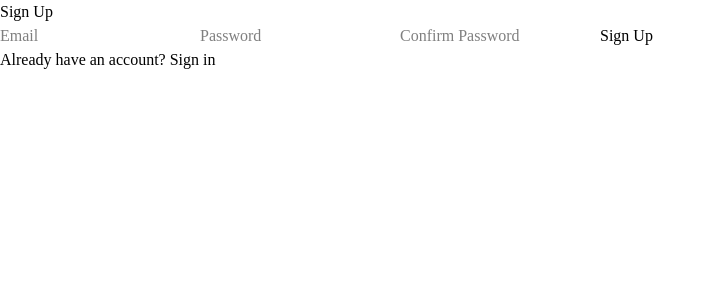
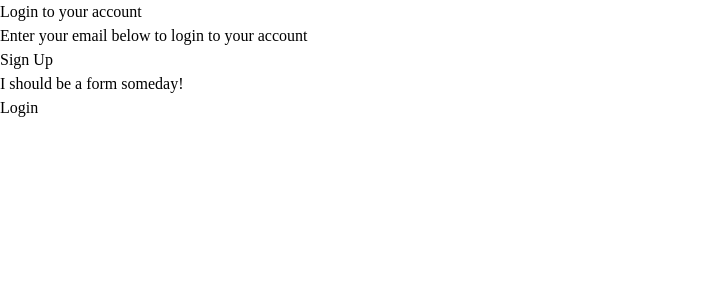
Before and after one commit to gwitcig2/Japanese-Practice-Website, a React (Vite) app in the folder client/: page /signup in a window 1280 px wide. Shown: the top 300 px of the page, without its empty margins (0-716 px from the left). Built offline with nearby package versions, Linux system fonts and the light colour scheme; no server answers.

Commit message:
Installed prettier and modified SignupPage to use a shadch/ui card component

```diff
--- a/client/src/features/auth/SignupPage.tsx
+++ b/client/src/features/auth/SignupPage.tsx
@@ -1,77 +1,38 @@
-import { useState } from "react";
-import { Link } from "react-router-dom";
-import AuthLayout from "./AuthLayout.tsx";
+import { Button } from "@/components/ui/button"
+import {
+    Card,
+    CardAction,
+    CardContent,
+    CardDescription,
+    CardFooter,
+    CardHeader,
+    CardTitle,
+} from "@/components/ui/card"
+/*
+import { Input } from "@/components/ui/input"
+import { Label } from "@/components/ui/label"
+ */
 
-function SignupPage() {
-    const [email, setEmail] = useState("");
-    const [password, setPassword] = useState("");
-    const [confirm, setConfirm] = useState("");
-    const [error, setError] = useState<string | null>(null);
-    const [loading, setLoading] = useState(false);
-
-    const handleSubmit = async (e: React.FormEvent) => {
-        e.preventDefault();
-        if (!email || !password || !confirm) return setError("All fields are required.");
-        if (password !== confirm) return setError("Passwords do not match.");
-
-        try {
-            setLoading(true);
-            setError(null);
-            await new Promise((res) => setTimeout(res, 800)); // fake request
-            console.log("Signup success:", { email });
-        } catch (err: any) {
-            setError(err.message || "Signup failed.");
-        } finally {
-            setLoading(false);
-        }
-    };
-
+export default function SignupPage() {
     return (
-        <AuthLayout title="Sign Up">
-            <form onSubmit={handleSubmit} className="space-y-4">
-                {error && <div className="text-red-600 text-sm">{error}</div>}
-
-                <input
-                    type="email"
-                    placeholder="Email"
-                    value={email}
-                    onChange={(e) => setEmail(e.target.value)}
-                    className="w-full border rounded p-2"
-                />
-
-                <input
-                    type="password"
-                    placeholder="Password"
-                    value={password}
-                    onChange={(e) => setPassword(e.target.value)}
-                    className="w-full border rounded p-2"
-                />
-
-                <input
-                    type="password"
-                    placeholder="Confirm Password"
-                    value={confirm}
-                    onChange={(e) => setConfirm(e.target.value)}
-                    className="w-full border rounded p-2"
-                />
-
-                <button
-                    type="submit"
-                    disabled={loading}
-                    className="w-full bg-indigo-600 text-white py-2 rounded hover:bg-indigo-700 disabled:opacity-60"
-                >
-                    {loading ? "Creating account..." : "Sign Up"}
-                </button>
-            </form>
-
-            <p className="mt-4 text-sm text-center">
-                Already have an account?{" "}
-                <Link to="/login" className="text-indigo-600 hover:underline">
-                    Sign in
-                </Link>
-            </p>
-        </AuthLayout>
-    );
+        <Card className="w-full max-w-sm">
+            <CardHeader>
+                <CardTitle>Login to your account</CardTitle>
+                <CardDescription>
+                    Enter your email below to login to your account
+                </CardDescription>
+                <CardAction>
+                    <Button variant="link">Sign Up</Button>
+                </CardAction>
+            </CardHeader>
+            <CardContent>
+                <p>I should be a form someday!</p>
+            </CardContent>
+            <CardFooter className="flex-col gap-2">
+                <Button type="submit" className="w-full">
+                    Login
+                </Button>
+            </CardFooter>
+        </Card>
+    )
 }
-
-export default SignupPage
--- a/package.json
+++ b/package.json
@@ -32,6 +32,7 @@
     "mongodb": "^6.18.0",
     "mongoose": "^8.17.1",
     "openai": "^5.15.0",
+    "prettier": "^3.6.2",
     "react": "^19.1.1",
     "react-dom": "^19.1.1",
     "react-furigana": "^1.3.4",
```
Also changed, not shown: 1 other file (tests, documents, lock files or other folders).
